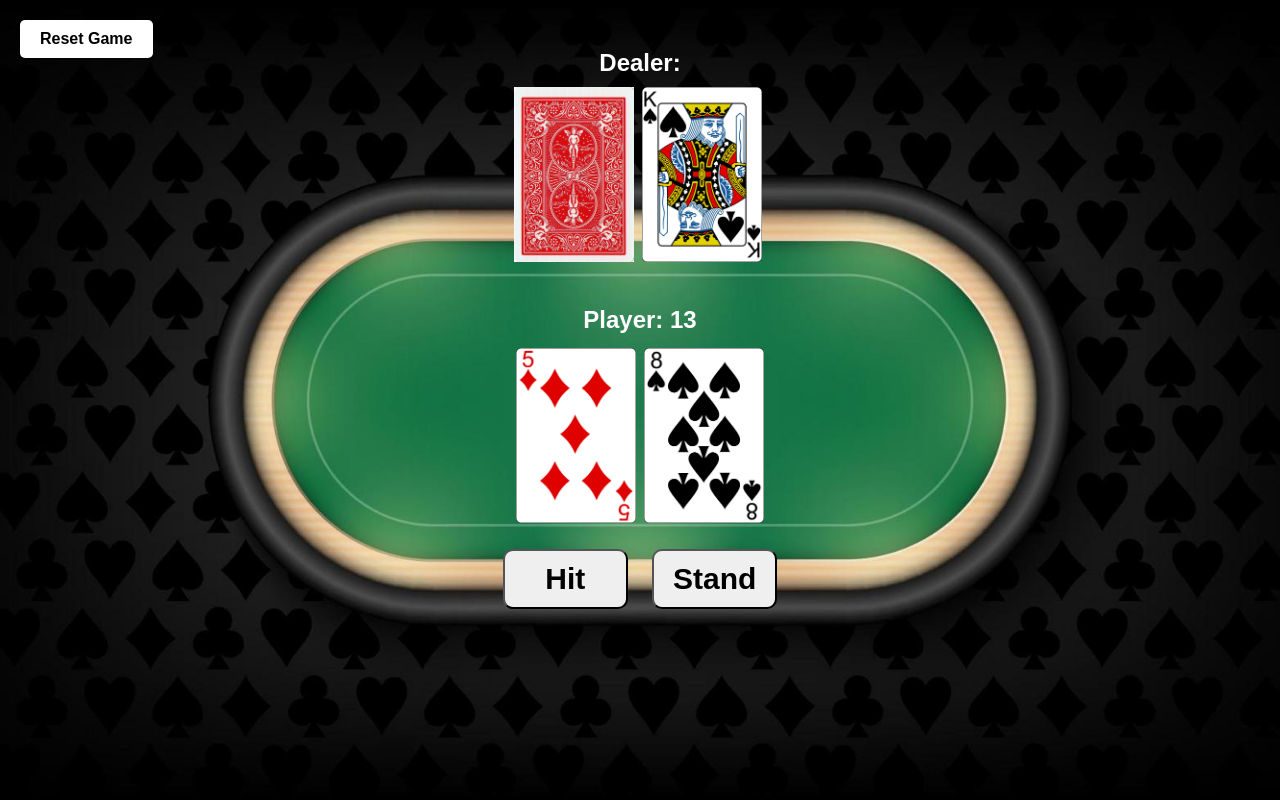
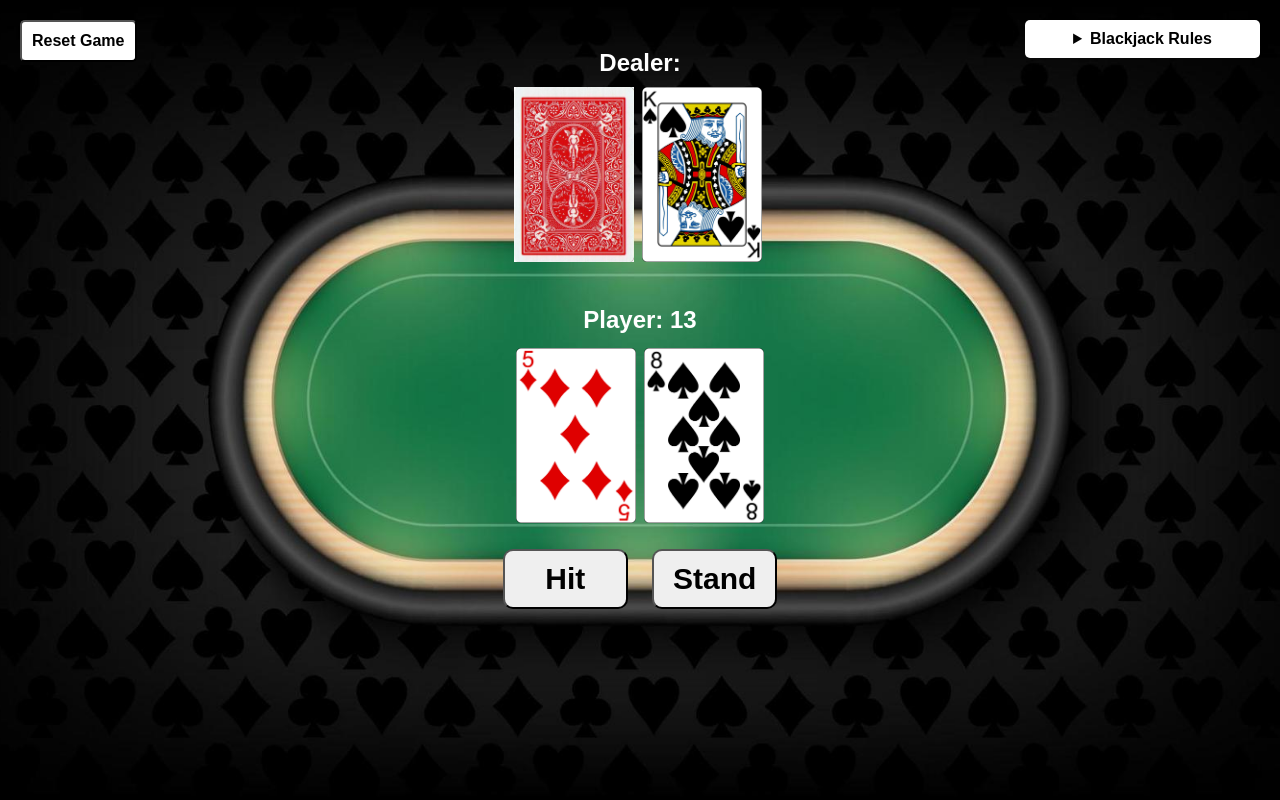
Before and after one commit to NTP09/blackjack, a PHP site: page /public/blackjack.html in a window 1280 px wide. Run offline with PHP 8.4, Linux system fonts and the light colour scheme.

Commit message:
Version 1.5

```diff
--- a/public/blackjack.css
+++ b/public/blackjack.css
@@ -29,7 +29,6 @@ h2 {
     height: 175px;
     width: 120px;
     margin: 4px;
-
 }
 
 /* stand button */
@@ -57,7 +56,6 @@ h2 {
     cursor: pointer;
     transition: background-color 0.5s ease;
     font-weight: bold;
-
 }
 
 #hit:hover {
@@ -67,20 +65,18 @@ h2 {
 
 #results {
     color: white;
-    font-size: 30px;
+    font-size: 35px;
     font-weight: bold;
 
 }
 
 #reset-game {
-    position: absolute;
+    position: fixed;
     top: 20px;
     left: 20px;
-    padding: 10px 20px;
+    padding: 10px;
     font-size: 16px;
     background-color: white;
-    color: black;
-    border: none;
     border-radius: 5px;
     cursor: pointer;
     transition: background-color 0.5s ease;
@@ -90,3 +86,20 @@ h2 {
 #reset-game:hover {
     background-color: red;
 }
+
+#Blackjack_Rules {
+    position: fixed;
+    top: 20px;
+    right: 20px;
+    padding: 10px;
+    width: 215px;
+    background-color: white;
+    border-radius: 5px;
+    font-weight: bold;
+    transition: background-color 0.5s ease;
+    cursor: pointer;
+}
+
+#Blackjack_Rules:hover {
+    background-color: red;
+}
--- a/public/blackjack.html
+++ b/public/blackjack.html
@@ -1,5 +1,6 @@
 <!DOCTYPE html>
 <html>
+
 <head>
     <meta charset="UTF-8">
     <meta name="viewport" content="width=device-width, initial-scale=1.0">
@@ -22,5 +23,24 @@
     <button id="hit">Hit</button>
     <button id="stand">Stand</button>
     <p id="results"></p>
+
+    <div id="Blackjack_Rules">
+            <details>
+                <summary>Blackjack Rules</summary>
+                <p>
+                    Blackjack is a card game where players compete against the dealer. The goal is to get a hand total
+                    closer to 21 than the dealer's hand without going over 21. Here are the basic rules:
+                </p>
+                <ul>
+                    <li>Face cards (Jack, Queen, King) are worth 10 points.</li>
+                    <li>Aces are worth 1 or 11 points, whichever is more favorable.</li>
+                    <li>Players are dealt two cards initially.</li>
+                    <li>Players can choose to "hit" to receive another card, or "stand" to stop receiving cards.</li>
+                    <li>If a player's hand exceeds 21 points, they bust and lose the game.</li>
+                    <li>The dealer must hit until their hand totals 17 or more.</li>
+                    <li>If the dealer busts, the player wins. If the player and dealer have the same total, it's a push.</li>
+                </ul>
+            </details>
+    </div>
 </body>
 </html>
--- a/public/blackjack.js
+++ b/public/blackjack.js
@@ -78,6 +78,7 @@ function hit(){
     deal("player");
 
     if(reduceAce(playerSum, playerAce) > 21) {
+        stand();
         canHit = false;
     }
 }
```
Lines whose indentation alone changed are shown as unchanged.
